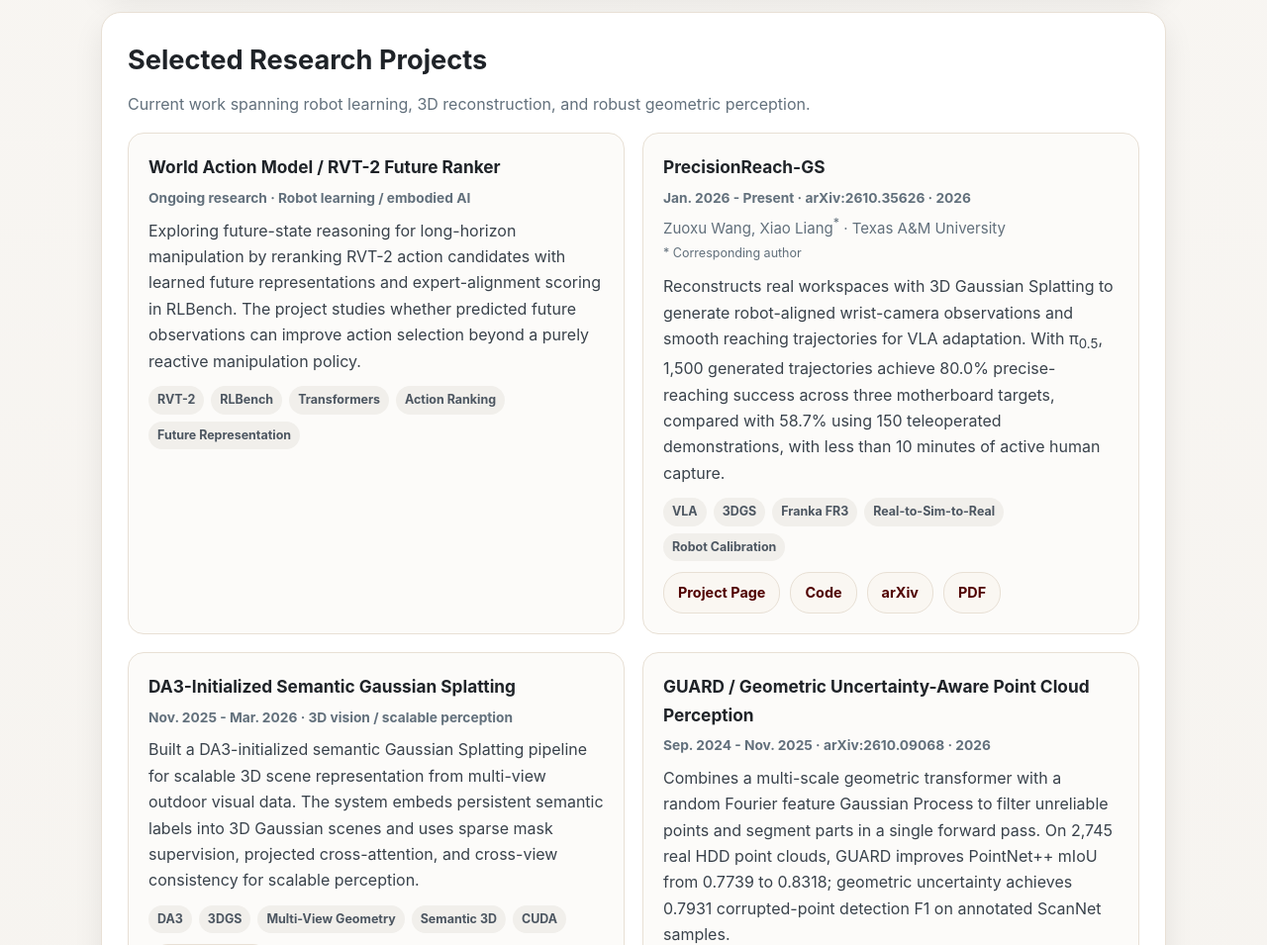
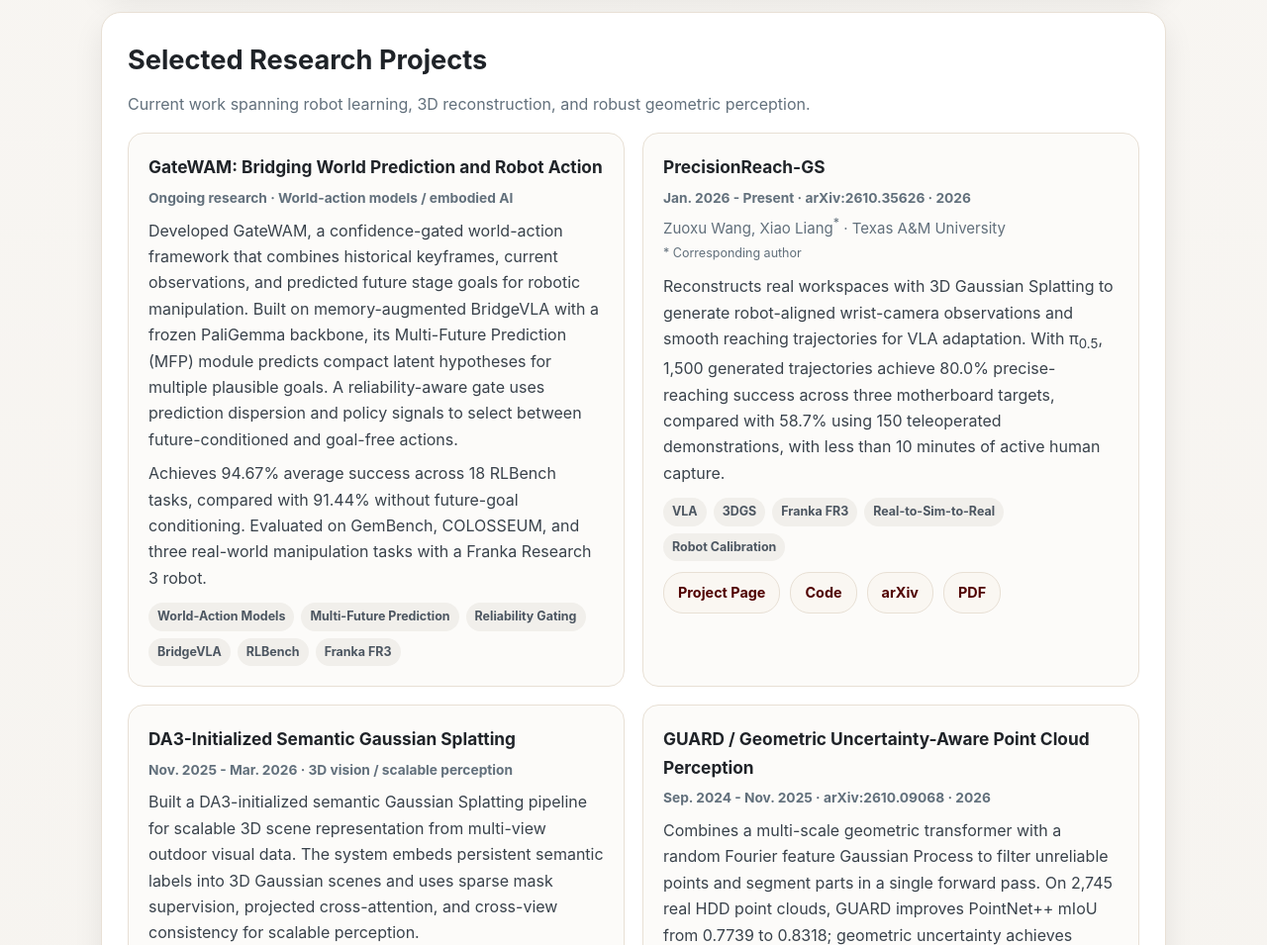
Before and after one commit to 001-Wang/001-Wang.github.io, a plain HTML site: page index.html in a window 1280 px wide. Shown: the part 1480-2435 px from the top of the page at 99% size. Drawn offline with Linux system fonts and the light colour scheme.

Commit message:
Update first research project to GateWAM

```diff
--- a/index.html
+++ b/index.html
@@ -22,7 +22,7 @@ main{max-width:var(--maxw);margin:auto;padding:32px 22px 70px}section{margin-bot
 <section id="about" class="grid"><div class="card"><h2 class="section-title">About</h2><p>My goal is to build learning systems that connect strong visual and geometric perception with reliable robot action. I am especially interested in robot learning and VLA systems, 3D scene representation and reconstruction, geometric representation learning, and methods that transfer from reconstructed or simulated environments to real robotic platforms.</p><p>I am interested in research and engineering opportunities in <strong>robotics, embodied AI, 3D vision, autonomous systems, and multimodal learning</strong>.</p></div><div class="card"><h2 class="section-title">Research Focus</h2><div class="focus-list"><span class="focus-chip">Robot Learning</span><span class="focus-chip">Vision-Language-Action</span><span class="focus-chip">Embodied AI</span><span class="focus-chip">3D Vision</span><span class="focus-chip">Gaussian Splatting</span><span class="focus-chip">Point Clouds</span><span class="focus-chip">World / Future Models</span><span class="focus-chip">Uncertainty Quantification</span></div></div></section>
 <section id="education" class="card"><h2 class="section-title">Education</h2><div class="timeline-item"><div class="item-title">Texas A&amp;M University</div><div class="item-meta">Ph.D. in Artificial Intelligence and Data Science · Aug. 2024 - Jul. 2027 · College Station, TX</div><div class="item-body">GPA: 3.75/4 · Supervisor: Prof. Xiao Liang</div></div><div class="timeline-item"><div class="item-title">Southeast University</div><div class="item-meta">M.S. in Transportation Engineering · Sep. 2021 - Jun. 2024 · Nanjing, China</div><div class="item-body">GPA: 87.78/100 · Supervisor: Prof. Zhendong Qian</div></div><div class="timeline-item"><div class="item-title">Northeast Forestry University</div><div class="item-meta">B.S. in Engineering · Sep. 2017 - Jun. 2021 · Harbin, China</div><div class="item-body">GPA: 82.09/100</div></div></section>
 <section id="projects" class="card"><h2 class="section-title">Selected Research Projects</h2><p class="section-intro">Current work spanning robot learning, 3D reconstruction, and robust geometric perception.</p><div class="project-grid">
-<article class="project-card"><h3>World Action Model / RVT-2 Future Ranker</h3><div class="project-status">Ongoing research · Robot learning / embodied AI</div><p>Exploring future-state reasoning for long-horizon manipulation by reranking RVT-2 action candidates with learned future representations and expert-alignment scoring in RLBench. The project studies whether predicted future observations can improve action selection beyond a purely reactive manipulation policy.</p><div class="tags"><span class="tag">RVT-2</span><span class="tag">RLBench</span><span class="tag">Transformers</span><span class="tag">Action Ranking</span><span class="tag">Future Representation</span></div></article>
+<article class="project-card"><h3>GateWAM: Bridging World Prediction and Robot Action</h3><div class="project-status">Ongoing research · World-action models / embodied AI</div><p>Developed GateWAM, a confidence-gated world-action framework that combines historical keyframes, current observations, and predicted future stage goals for robotic manipulation. Built on memory-augmented BridgeVLA with a frozen PaliGemma backbone, its Multi-Future Prediction (MFP) module predicts compact latent hypotheses for multiple plausible goals. A reliability-aware gate uses prediction dispersion and policy signals to select between future-conditioned and goal-free actions.</p><p>Achieves 94.67% average success across 18 RLBench tasks, compared with 91.44% without future-goal conditioning. Evaluated on GemBench, COLOSSEUM, and three real-world manipulation tasks with a Franka Research 3 robot.</p><div class="tags"><span class="tag">World-Action Models</span><span class="tag">Multi-Future Prediction</span><span class="tag">Reliability Gating</span><span class="tag">BridgeVLA</span><span class="tag">RLBench</span><span class="tag">Franka FR3</span></div></article>
 <article class="project-card"><h3>PrecisionReach-GS</h3><div class="project-status">Jan. 2026 - Present · arXiv:2610.35626 · 2026</div><div class="item-meta">Zuoxu Wang, Xiao Liang<sup>*</sup> · Texas A&amp;M University<br><small>* Corresponding author</small></div><p>Reconstructs real workspaces with 3D Gaussian Splatting to generate robot-aligned wrist-camera observations and smooth reaching trajectories for VLA adaptation. With π<sub>0.5</sub>, 1,500 generated trajectories achieve 80.0% precise-reaching success across three motherboard targets, compared with 58.7% using 150 teleoperated demonstrations, with less than 10 minutes of active human capture.</p><div class="tags"><span class="tag">VLA</span><span class="tag">3DGS</span><span class="tag">Franka FR3</span><span class="tag">Real-to-Sim-to-Real</span><span class="tag">Robot Calibration</span></div><div class="project-links"><a class="mini-btn" href="https://001-wang.github.io/PrecisionReach-GS/">Project Page</a><a class="mini-btn" href="https://github.com/001-Wang/PrecisionReach-GS">Code</a><a class="mini-btn" href="https://arxiv.org/abs/2610.35626">arXiv</a><a class="mini-btn" href="https://arxiv.org/pdf/2610.35626">PDF</a></div></article>
 <article class="project-card"><h3>DA3-Initialized Semantic Gaussian Splatting</h3><div class="project-status">Nov. 2025 - Mar. 2026 · 3D vision / scalable perception</div><p>Built a DA3-initialized semantic Gaussian Splatting pipeline for scalable 3D scene representation from multi-view outdoor visual data. The system embeds persistent semantic labels into 3D Gaussian scenes and uses sparse mask supervision, projected cross-attention, and cross-view consistency for scalable perception.</p><div class="tags"><span class="tag">DA3</span><span class="tag">3DGS</span><span class="tag">Multi-View Geometry</span><span class="tag">Semantic 3D</span><span class="tag">CUDA</span></div><div class="project-links"><a class="mini-btn" href="https://github.com/001-Wang/Probability-Gaussians">Code &amp; Demo</a></div></article>
 <article class="project-card"><h3>GUARD / Geometric Uncertainty-Aware Point Cloud Perception</h3><div class="project-status">Sep. 2024 - Nov. 2025 · arXiv:2610.09068 · 2026</div><p>Combines a multi-scale geometric transformer with a random Fourier feature Gaussian Process to filter unreliable points and segment parts in a single forward pass. On 2,745 real HDD point clouds, GUARD improves PointNet++ mIoU from 0.7739 to 0.8318; geometric uncertainty achieves 0.7931 corrupted-point detection F1 on annotated ScanNet samples.</p><div class="tags"><span class="tag">Point Clouds</span><span class="tag">Uncertainty</span><span class="tag">Gaussian Process</span><span class="tag">RFF</span><span class="tag">PyTorch</span></div><div class="project-links"><a class="mini-btn" href="https://github.com/001-Wang/GUARD_Point_denoiser">Code</a><a class="mini-btn" href="https://001-wang.github.io/GUARD_Point_denoiser/">Project Page</a><a class="mini-btn" href="https://arxiv.org/abs/2610.09068">arXiv</a><a class="mini-btn" href="https://arxiv.org/pdf/2610.09068">PDF</a></div></article>
```
